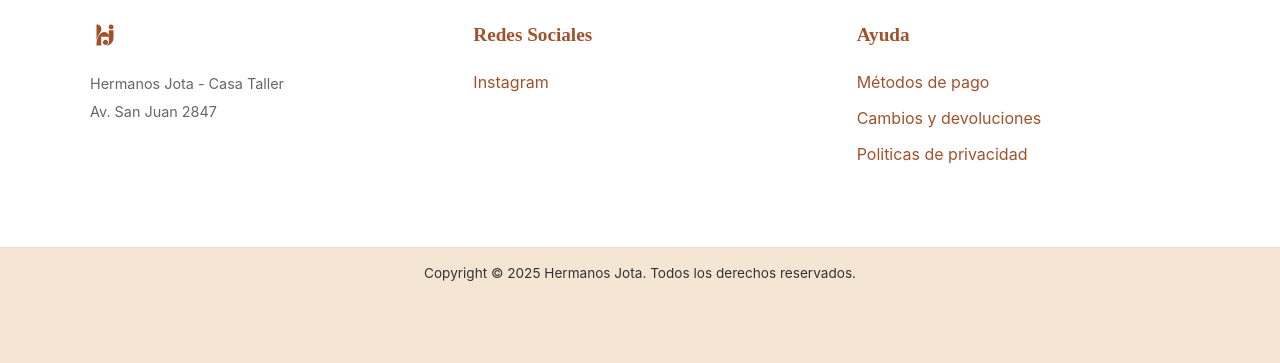
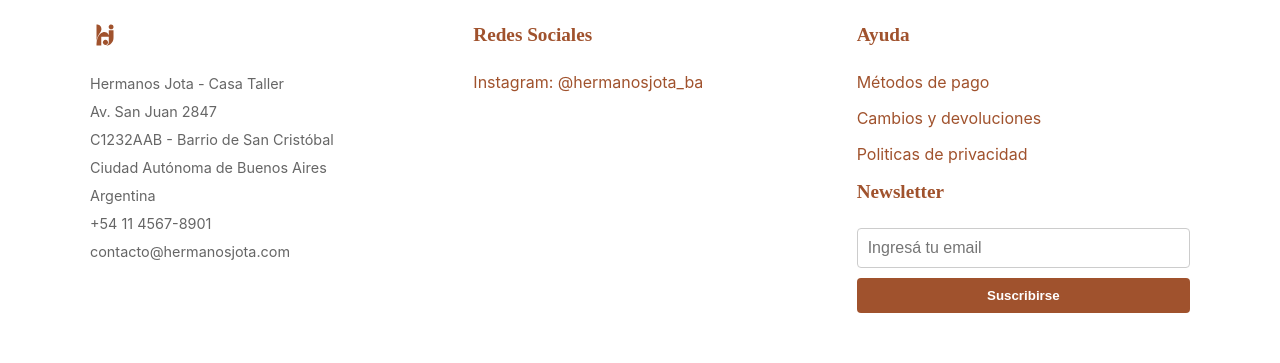
Before and after one commit to jazminshaiel/hermanos_jota, a React (Create React App) app in the folder client/: page / in a window 1280 px wide. Shown: the part 919-1282 px from the top of the page. Before the commit the page ends 1219 px from the top, so only its background shows below. Built offline with nearby package versions, Linux system fonts and the light colour scheme.

Commit message:
Se mejora footer (Footer.jsx)

```diff
--- a/client/src/components/Footer.jsx
+++ b/client/src/components/Footer.jsx
@@ -6,6 +6,8 @@ const Footer = () => {
     // Clase 'footer'
     <footer className="footer">
       <div className="container">
+
+        {/* Logo e info de empresa */}
         <div className="footer-content-wrapper">
 
           <div className="footer-section">
@@ -18,22 +20,36 @@ const Footer = () => {
             </div>
             <div className="company-info">
               <p>Hermanos Jota - Casa Taller</p>
-              <p>Av. San Juan 2847</p>
-              {/* ... más info ... */}
+            <p>Av. San Juan 2847</p>
+            <p>C1232AAB - Barrio de San Cristóbal</p>
+            <p>Ciudad Autónoma de Buenos Aires</p>
+            <p>Argentina</p>
+            <p>+54 11 4567-8901</p>
+            <p>contacto@hermanosjota.com</p>
             </div>
           </div>
 
+          {/* Redes sociales */}
           <div className="footer-section">
             <h4>Redes Sociales</h4>
-            <a href="URL_INSTAGRAM" target="_blank" rel="noopener noreferrer">Instagram</a>
+            <a href="https://instagram.com/hermanosjota" target="_blank" rel="noreferrer">Instagram: @hermanosjota_ba</a>
           </div>
 
+          {/* Ayuda + Newsletter */}
           <div className="footer-section">
             <h4>Ayuda</h4>
             <Link to="/pagos">Métodos de pago</Link>
             <Link to="/cambios">Cambios y devoluciones</Link>
             <Link to="/privacidad">Politicas de privacidad</Link>
-            {/* ... Newsletter ... */}
+
+            <div className="newsletter">
+            <h4>Newsletter</h4>
+            <div className="newsletter-input">
+              <input type="email" placeholder="Ingresá tu email" />
+              <button>Suscribirse</button>
+            </div>
+          </div>
+
           </div>
 
         </div>
```
